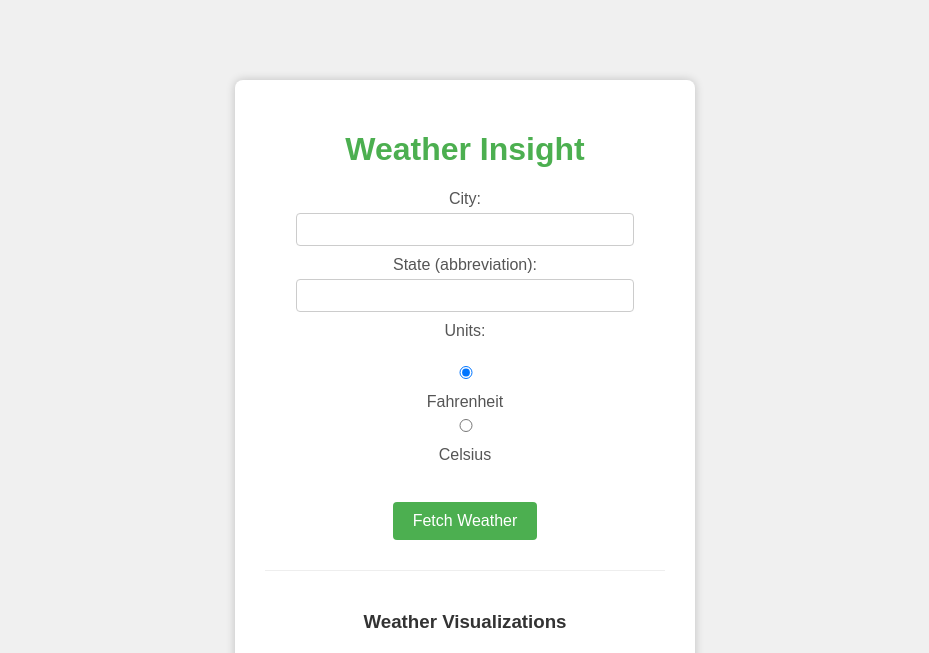
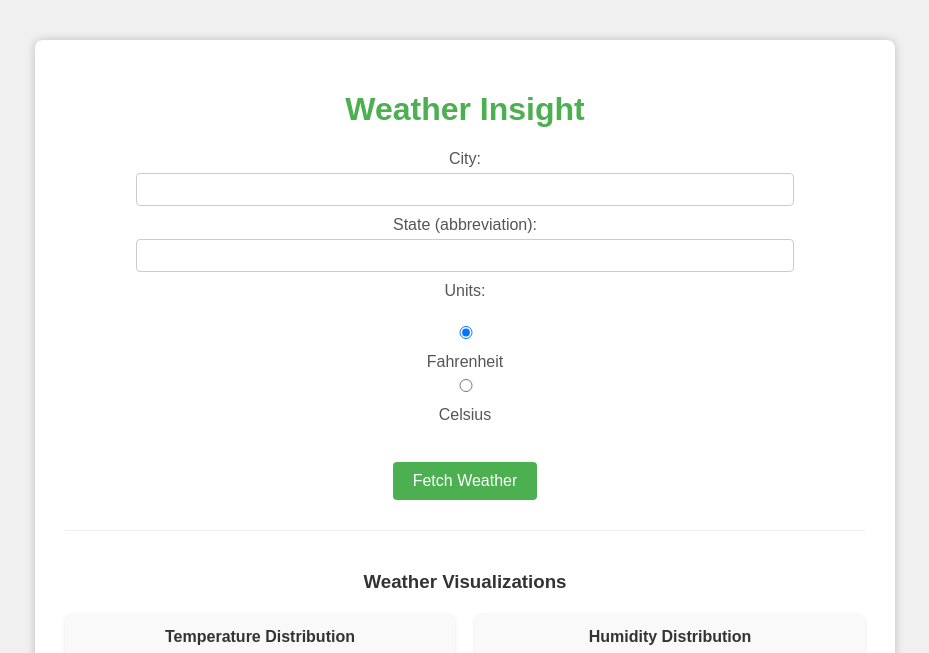
Before and after one commit to VinceLai1026/CS122_Final_Project, a Flask app: page / in a window 1280 px wide. Shown: the top 653 px of the page, without its empty margins (175-1104 px from the left). Run offline with Flask 3, Linux system fonts and the light colour scheme.

Commit message:
added temperature and humidity visualizations to the webpage

```diff
--- a/analyze_weather.py
+++ b/analyze_weather.py
@@ -1,3 +1,5 @@
+import matplotlib
+matplotlib.use('Agg')  # Set the backend to non-interactive 'Agg'
 import pandas as pd
 import numpy as np
 from scipy import stats
--- a/app.py
+++ b/app.py
@@ -3,7 +3,7 @@ import requests
 import csv
 from datetime import datetime, timedelta
 import os
-from analyze_weather import create_weather_heatmap, load_and_prepare_data
+from analyze_weather import create_weather_heatmap, load_and_prepare_data, create_weather_visualization
 
 app = Flask(__name__)
 
@@ -79,8 +79,12 @@ def index():
             # Update or append weather data (always in Fahrenheit)
             try:
                 update_or_append_weather_data(timestamp, city, state, temp_fahrenheit, humidity)
+                # Generate new visualizations after updating data
+                df = load_and_prepare_data()
+                if df is not None:
+                    create_weather_visualization(df)
             except Exception as e:
-                print(f"Error updating CSV: {e}")
+                print(f"Error updating CSV or generating visualizations: {e}")
 
             # Display temperature in user's preferred unit
             display_temp = temp_fahrenheit if units == "imperial" else round((temp_fahrenheit - 32) * 5/9, 2)
@@ -107,5 +111,15 @@ def show_heatmap():
         return send_file('weather_heatmap.html')
     return "No weather data available", 404
 
+@app.route('/temperature_plot')
+def show_temperature_plot():
+    """Serve the temperature visualization."""
+    return send_file('latest_temperatures.png')
+
+@app.route('/humidity_plot')
+def show_humidity_plot():
+    """Serve the humidity visualization."""
+    return send_file('latest_humidity.png')
+
 if __name__ == '__main__':
     app.run(debug=True, port=5002)  # Changed port to 5002 to avoid conflicts
--- a/static/style.css
+++ b/static/style.css
@@ -5,8 +5,8 @@ body {
 
 .container {
     background: white;
-    width: 400px;
-    margin: 80px auto;
+    width: 800px;
+    margin: 40px auto;
     padding: 30px;
     box-shadow: 0 0 10px rgba(0,0,0,0.2);
     border-radius: 8px;
@@ -94,3 +94,39 @@ button:hover, .button:hover {
     height: 100%;
     border: none;
 }
+
+.visualization-section {
+    margin-top: 30px;
+    padding-top: 20px;
+    border-top: 1px solid #eee;
+}
+
+.visualization-grid {
+    display: grid;
+    grid-template-columns: 1fr 1fr;
+    gap: 20px;
+    margin: 20px 0;
+}
+
+.visualization-item {
+    background: #f9f9f9;
+    padding: 15px;
+    border-radius: 8px;
+    box-shadow: 0 2px 4px rgba(0,0,0,0.1);
+}
+
+.visualization-item h4 {
+    margin: 0 0 10px 0;
+    color: #333;
+}
+
+.visualization-img {
+    width: 100%;
+    height: auto;
+    border-radius: 4px;
+    border: 1px solid #ddd;
+}
+
+.heatmap-link {
+    margin-top: 20px;
+}
--- a/templates/index.html
+++ b/templates/index.html
@@ -24,7 +24,6 @@
             <br><button type="submit">Fetch Weather</button>
         </form>
 
-
         {% if weather %}
             {% if weather.error %}
                 <p class="error">{{ weather.error }}</p>
@@ -37,10 +36,22 @@
             {% endif %}
         {% endif %}
 
-        <div class="visualization-links">
+        <div class="visualization-section">
             <h3>Weather Visualizations</h3>
-            <a href="/heatmap" class="button" target="_blank">View Weather Heatmap</a>
-            <p class="note">Opens in a new tab</p>
+            <div class="visualization-grid">
+                <div class="visualization-item">
+                    <h4>Temperature Distribution</h4>
+                    <img src="/temperature_plot" alt="Temperature Distribution" class="visualization-img">
+                </div>
+                <div class="visualization-item">
+                    <h4>Humidity Distribution</h4>
+                    <img src="/humidity_plot" alt="Humidity Distribution" class="visualization-img">
+                </div>
+            </div>
+            <div class="heatmap-link">
+                <a href="/heatmap" class="button" target="_blank">View Weather Heatmap</a>
+                <p class="note">Opens in a new tab</p>
+            </div>
         </div>
     </div>
 </body>
```
